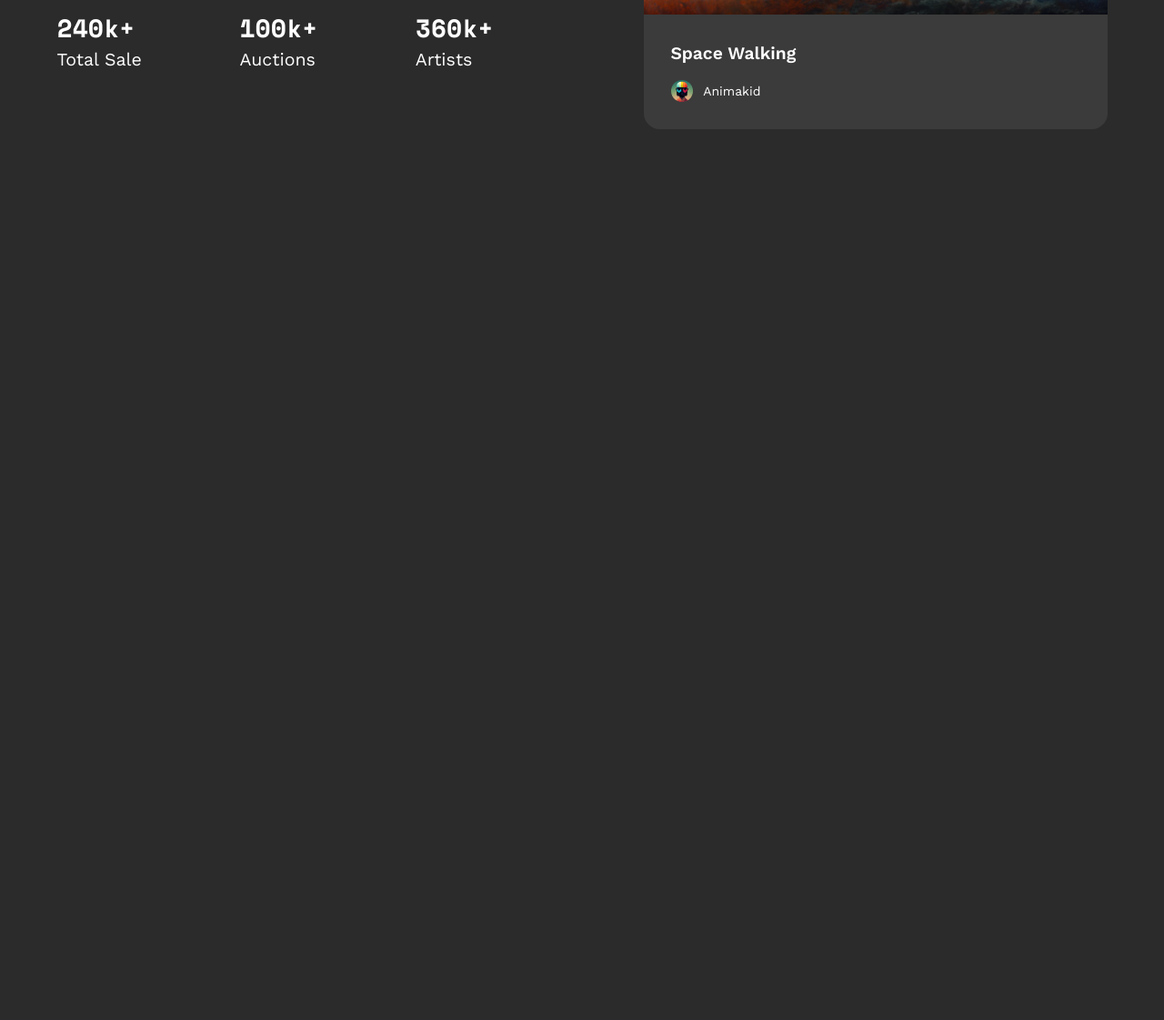
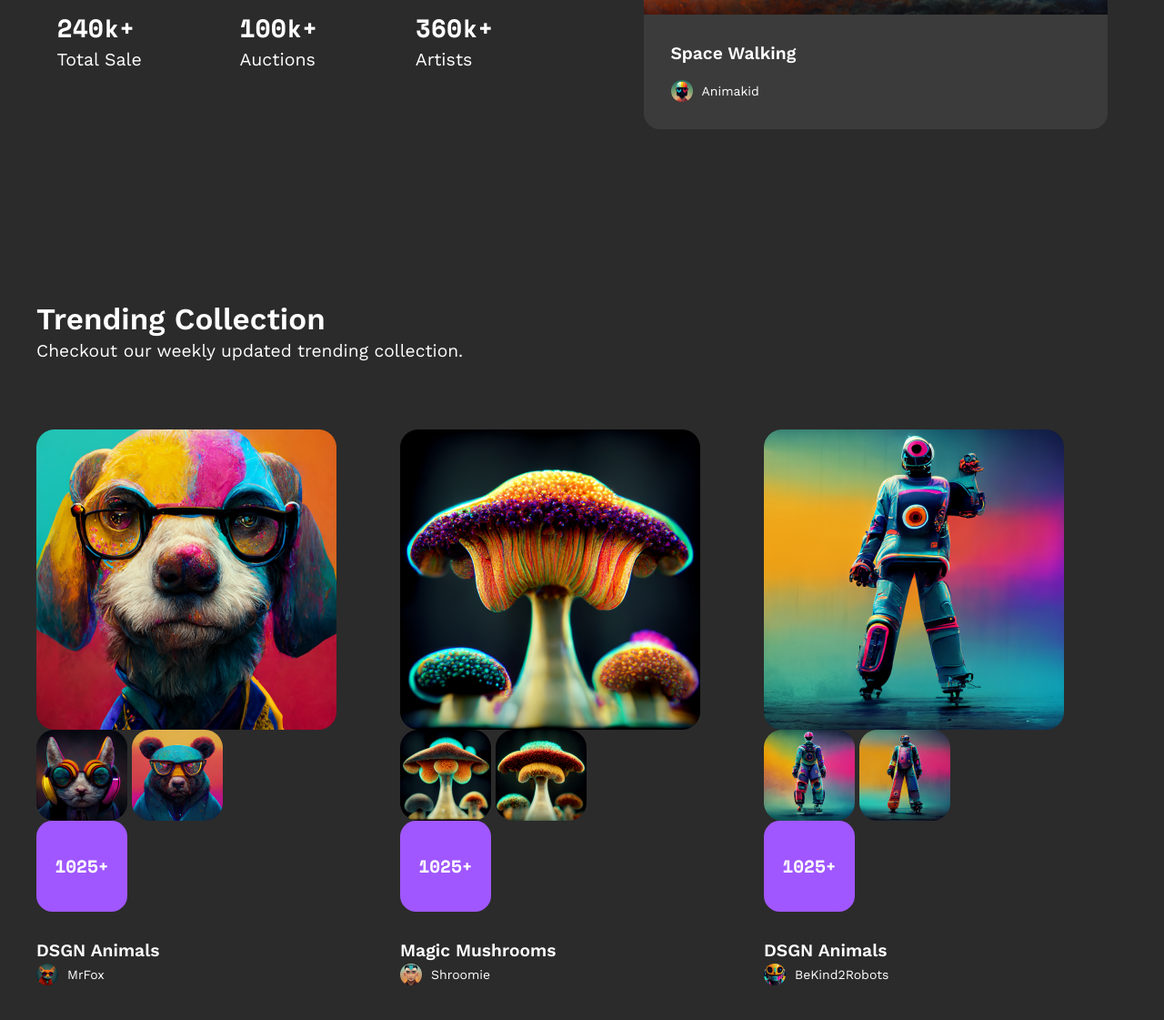
Before and after one commit to roserinn/NFT, a website built with Vite: page index.html in a window 1280 px wide. Shown: the part 601-1722 px from the top of the page at 91% size. Before the commit the page ends 832 px from the top, so only its background shows below. Built offline with nearby package versions, Linux system fonts and the light colour scheme.

Commit message:
test commit

```diff
--- a/index.html
+++ b/index.html
@@ -101,9 +101,80 @@
     </section>
 
     <section class="trending">
+      <div class="trending__container">
+        <h2 class="trending__title title">
+          Trending Collection
+        </h2>
+        <p class="trending__text text">
+          Checkout our weekly updated trending collection.
+        </p>
 
+        <div class="trending__row">
+
+          <div class="trending__column">
+            <div class="item-trending">
+              <div class="item-trending__imgs">
+                <img src="./img/index__html__img/trending__collection/animals1.png" alt="animals">
+                <img src="./img/index__html__img/trending__collection/animals2.png" alt="animals">
+                <img src="./img/index__html__img/trending__collection/animals3.png" alt="animals">
+                <div>
+                  <p>1025+</p>
+                </div>
+              </div>
+              <h3 class="item-trending__title">
+                DSGN Animals
+              </h3>
+              <div class="author">
+                <img src="./img/index__html__img/trending__collection/avatar1.png" alt="ava">
+                <p class="author__name"> MrFox </p>
+              </div>
+            </div>
+          </div>
+
+          <div class="trending__column">
+            <div class="item-trending">
+              <div class="item-trending__imgs">
+                <img src="./img/index__html__img/trending__collection/mushroom1.png" alt="mushroom">
+                <img src="./img/index__html__img/trending__collection/mushroom2.png" alt="mushroom">
+                <img src="./img/index__html__img/trending__collection/mushroom3.png" alt="mushroom">
+                <div class="item-trending__imgs__num">
+                  <p>1025+</p>
+                </div>
+              </div>
+              <h3 class="item-trending__title">
+                Magic Mushrooms
+              </h3>
+              <div class="author">
+                <img src="./img/index__html__img/trending__collection/avatar2.png" alt="ava">
+                <p class="author__name"> Shroomie </p>
+              </div>
+            </div>
+          </div>
+
+          <div class="trending__column">
+            <div class="item-trending">
+              <div class="item-trending__imgs">
+                <img src="./img/index__html__img/trending__collection/disco1.png" alt="disco">
+                <img src="./img/index__html__img/trending__collection/disco2.png" alt="disco">
+                <img src="./img/index__html__img/trending__collection/disco3.png" alt="disco">
+                <div class="item-trending__imgs__num">
+                  <p>1025+</p>
+                </div>
+              </div>
+              <h3 class="item-trending__title">
+                DSGN Animals
+              </h3>
+              <div class="author">
+                <img src="./img/index__html__img/trending__collection/avatar3.png" alt="ava">
+                <p class="author__name"> BeKind2Robots</p>
+              </div>
+            </div>
+          </div>
+
+        </div>
     </section>
 
   </main>
 </body>
+
 </html>
--- a/styles/sass/style.scss
+++ b/styles/sass/style.scss
@@ -23,8 +23,10 @@ body {
 @import './trending/trending';
 
 .author {
-  width: 22%;
+  width: 100px;
   display: flex;
-  justify-content: space-between;
   align-items: center;
+  img {
+      margin-right: 10px;
+  }
 }
--- a/styles/sass/trending/_trending.scss
+++ b/styles/sass/trending/_trending.scss
@@ -0,0 +1,62 @@
+.trending {
+
+  &__container {
+    padding: 100px 0;
+  }
+
+  &__text {
+    margin-bottom: 70px;
+  }
+
+  &__row {
+    display: flex;
+
+  }
+
+  &__column {
+    display: flex;
+    justify-content: center;
+    flex-wrap: wrap;
+  }
+}
+
+.title {
+  font-size: 2.375rem;
+  font-weight: 600;
+  line-height: 120%;
+}
+
+.text {
+  font-size: 1.375rem;
+  font-weight: 400;
+  line-height: 160%;
+  margin-bottom: 70px;
+}
+
+.item-trending {
+  &__imgs {
+margin-bottom: 30px;
+    div {
+      border-radius: 1.25rem;
+      width: 100px;
+      height: 100px;
+      background-color: $btnColor;
+      display: flex;
+      justify-content: center;
+      align-items: center;
+
+      p {
+        font-family: 'Space Mono', monospace;
+        font-size: 1.375rem;
+        font-weight: 700;
+        line-height: 160%;
+      }
+    }
+  }
+
+  &__title {
+font-size: 1.375rem;
+font-weight: 600;
+line-height: 140%;
+  }
+}
```
Also changed, not shown: styles/css/style.css, 1 other file.
